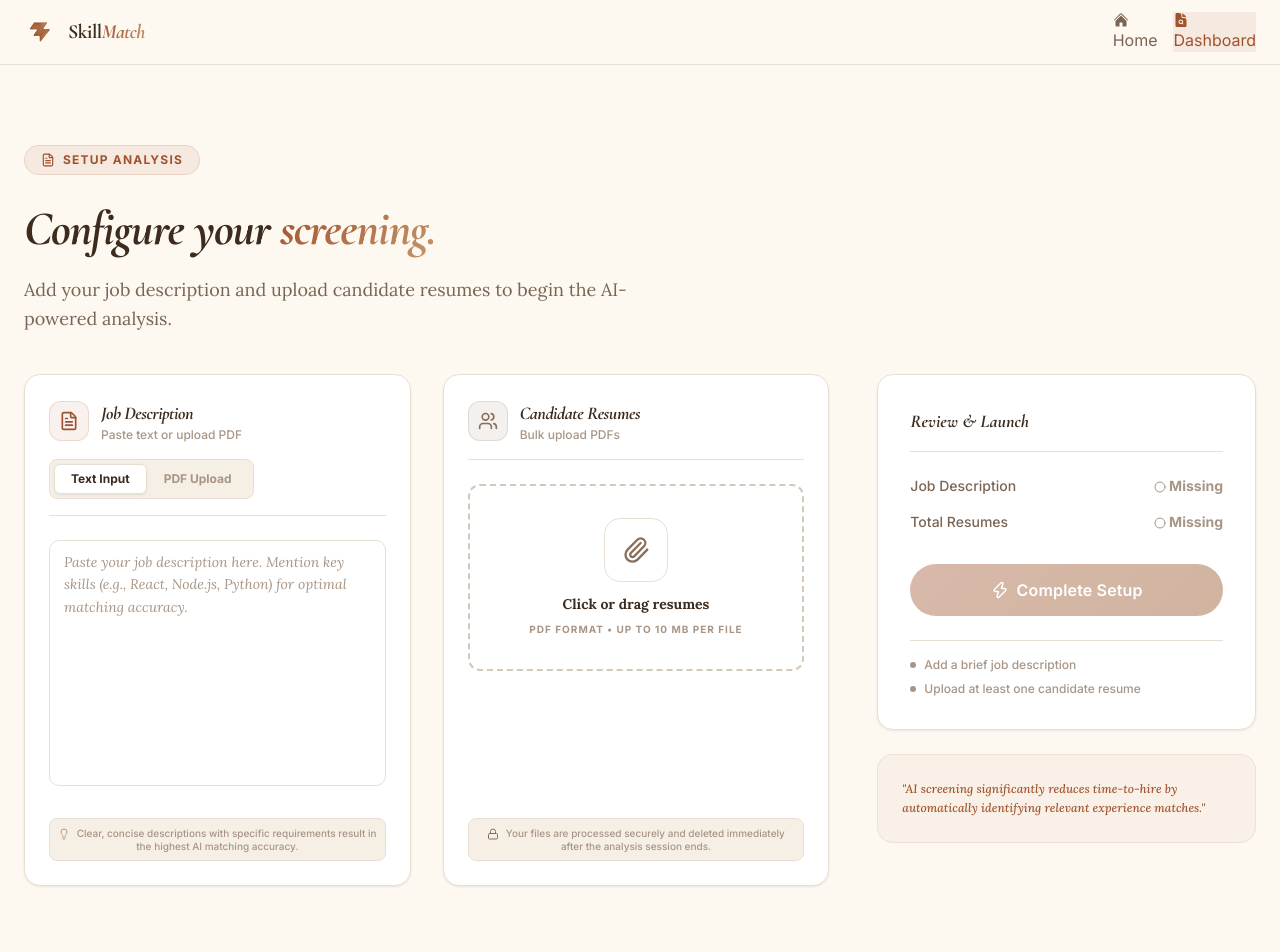
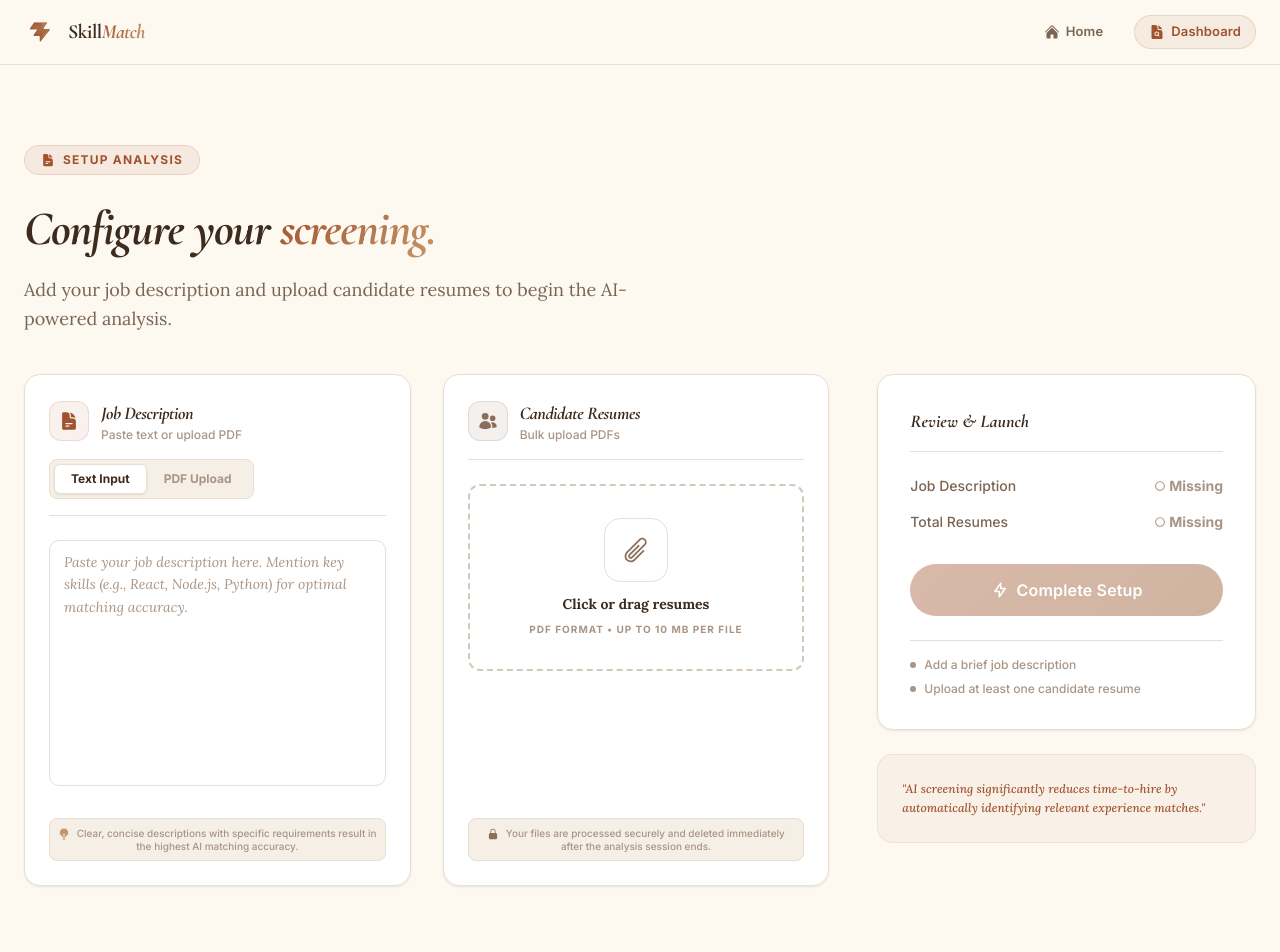
Before and after one commit to Garvgoel23/AI-Resume-Screening-System, a React (Vite) app in the folder client/: page /analyze in a window 1280 px wide. Shown: the top 952 px of the page. Built offline with nearby package versions, Linux system fonts and the light colour scheme; the HTML template or start-up script is replaced by a standard one; a web font is replaced by a local one.

Commit message:
feat: implement UI components and pages for resume analysis workflow

```diff
--- a/client/src/App.css
+++ b/client/src/App.css
@@ -181,3 +181,26 @@
 .nav-link:hover::after {
   width: 100%;
 }
+
+/* ── Nav Link Buttons ────────────────────────────────────── */
+.nav-link-btn {
+  display: inline-flex;
+  align-items: center;
+  gap: 6px;
+  padding: 6px 14px;
+  border-radius: 999px;
+  border: 1px solid transparent;
+  background: transparent;
+  font-size: 0.8125rem;
+  font-weight: 600;
+  cursor: pointer;
+  transition: all 0.25s ease;
+  letter-spacing: 0.01em;
+}
+
+.nav-link-btn:hover {
+  color: var(--accent-primary) !important;
+  background: rgba(160, 82, 45, 0.08) !important;
+  border-color: rgba(160, 82, 45, 0.15) !important;
+  transform: translateY(-1px);
+}
--- a/client/src/components/CandidateCard.tsx
+++ b/client/src/components/CandidateCard.tsx
@@ -1,6 +1,7 @@
 import React from 'react';
 import type { CandidateAnalysis } from '../types';
-import { Trophy, Medal, Award, Star, AlertTriangle } from 'lucide-react';
+import { HiTrophy, HiStar, HiExclamationTriangle, HiAcademicCap } from 'react-icons/hi2';
+import { FaMedal } from 'react-icons/fa6';
 
 interface CandidateCardProps {
   candidate: CandidateAnalysis;
@@ -38,9 +39,9 @@ const getFitBadge = (fit: string) => {
 };
 
 const getRankMedal = (rank: number) => {
-  if (rank === 1) return { icon: <Trophy size={18} />, label: '1st Place', color: 'linear-gradient(135deg, #C4956A, #A0522D)' };
-  if (rank === 2) return { icon: <Medal size={18} />, label: '2nd Place', color: 'linear-gradient(135deg, #A89585, #7A6555)' };
-  if (rank === 3) return { icon: <Award size={18} />, label: '3rd Place', color: 'linear-gradient(135deg, #8B6E5A, #6B5444)' };
+  if (rank === 1) return { icon: <HiTrophy size={18} />, label: '1st Place', color: 'linear-gradient(135deg, #C4956A, #A0522D)' };
+  if (rank === 2) return { icon: <FaMedal size={18} />, label: '2nd Place', color: 'linear-gradient(135deg, #A89585, #7A6555)' };
+  if (rank === 3) return { icon: <HiAcademicCap size={18} />, label: '3rd Place', color: 'linear-gradient(135deg, #8B6E5A, #6B5444)' };
   return { icon: null, label: null, color: 'var(--bg-elevated)' };
 };
 
@@ -154,7 +155,7 @@ const CandidateCard: React.FC<CandidateCardProps> = ({ candidate, rank }) => {
                   <div
                     className="w-6 h-6 rounded-lg flex items-center justify-center text-xs"
                     style={{ background: 'var(--badge-strong-bg)', border: '1px solid var(--badge-strong-border)' }}
-                  ><Star size={14} /></div>
+                  ><HiStar size={14} /></div>
                   Key Strengths
                 </h4>
                 <ul className="space-y-3">
@@ -183,7 +184,7 @@ const CandidateCard: React.FC<CandidateCardProps> = ({ candidate, rank }) => {
                   <div
                     className="w-6 h-6 rounded-lg flex items-center justify-center text-xs"
                     style={{ background: 'var(--badge-weak-bg)', border: '1px solid var(--badge-weak-border)' }}
-                  ><AlertTriangle size={14} /></div>
+                  ><HiExclamationTriangle size={14} /></div>
                   Potential Gaps
                 </h4>
                 <ul className="space-y-3">
--- a/client/src/components/JDInput.tsx
+++ b/client/src/components/JDInput.tsx
@@ -1,6 +1,6 @@
 import React, { useCallback, useState } from 'react';
 import { useDropzone } from 'react-dropzone';
-import { FileText, FileCheck, FolderOpen, Download, Lightbulb } from 'lucide-react';
+import { HiDocumentText, HiDocumentCheck, HiFolderOpen, HiArrowDownTray, HiLightBulb } from 'react-icons/hi2';
 
 interface JDInputProps {
   jdText: string;
@@ -43,7 +43,7 @@ const JDInput: React.FC<JDInputProps> = ({ jdText, jdFile, onTextChange, onFileC
               color: 'var(--accent-primary)',
             }}
           >
-            <FileText size={20} />
+            <HiDocumentText size={20} />
           </div>
           <div className="min-w-0">
             <h2
@@ -128,7 +128,7 @@ const JDInput: React.FC<JDInputProps> = ({ jdText, jdFile, onTextChange, onFileC
                     color: 'var(--badge-strong-text)',
                   }}
                 >
-                  <FileCheck size={28} />
+                  <HiDocumentCheck size={28} />
                 </div>
                 <div>
                   <p className="font-bold text-sm truncate max-w-[200px] mx-auto" style={{ color: 'var(--badge-strong-text)' }}>
@@ -162,7 +162,7 @@ const JDInput: React.FC<JDInputProps> = ({ jdText, jdFile, onTextChange, onFileC
                     color: 'var(--accent-primary)',
                   }}
                 >
-                  {isDragActive ? <FolderOpen size={28} /> : <Download size={28} />}
+                  {isDragActive ? <HiFolderOpen size={28} /> : <HiArrowDownTray size={28} />}
                 </div>
                 <div>
                   <p className="font-bold text-sm" style={{ color: 'var(--text-primary)' }}>
@@ -188,7 +188,7 @@ const JDInput: React.FC<JDInputProps> = ({ jdText, jdFile, onTextChange, onFileC
             fontFamily: "'Inter', sans-serif",
           }}
         >
-          <Lightbulb size={12} style={{ display: 'inline', verticalAlign: 'middle', marginRight: '4px', color: 'var(--accent-warm)' }} /> Clear, concise descriptions with specific requirements result in the highest AI matching accuracy.
+          <HiLightBulb size={12} style={{ display: 'inline', verticalAlign: 'middle', marginRight: '4px', color: 'var(--accent-warm)' }} /> Clear, concise descriptions with specific requirements result in the highest AI matching accuracy.
         </p>
       </div>
     </div>
--- a/client/src/components/ResultsDashboard.tsx
+++ b/client/src/components/ResultsDashboard.tsx
@@ -1,7 +1,8 @@
 import React, { useMemo } from 'react';
 import CandidateCard from './CandidateCard';
 import type { CandidateAnalysis } from '../types';
-import { Target, RotateCcw, Star, TrendingUp, Users } from 'lucide-react';
+import { TbTargetArrow } from 'react-icons/tb';
+import { HiArrowPath, HiStar, HiArrowTrendingUp, HiUsers } from 'react-icons/hi2';
 
 // ── Radial Score Chart ──────────────────────────────────────
 const CHART_COLORS = ['#A0522D', '#8B6E5A', '#C4956A', '#B8860B', '#4A7C59', '#7B8D6E', '#D4A574'];
@@ -133,7 +134,7 @@ const ResultsDashboard: React.FC<ResultsDashboardProps> = ({ candidates, onReset
               fontFamily: "'Inter', sans-serif",
             }}
           >
-            <Target size={12} /> Rank Analysis Complete
+            <TbTargetArrow size={12} /> Rank Analysis Complete
           </div>
           <h2
             className="text-4xl md:text-5xl font-bold tracking-tight leading-tight"
@@ -149,7 +150,7 @@ const ResultsDashboard: React.FC<ResultsDashboardProps> = ({ candidates, onReset
           onClick={onReset}
           className="btn-secondary px-6 py-3 flex items-center justify-center gap-2 font-bold text-sm"
         >
-          <RotateCcw size={16} /> New Analysis
+          <HiArrowPath size={16} /> New Analysis
         </button>
       </div>
 
@@ -161,7 +162,7 @@ const ResultsDashboard: React.FC<ResultsDashboardProps> = ({ candidates, onReset
             <div
               className="w-12 h-12 rounded-lg flex items-center justify-center text-xl"
               style={{ background: 'var(--bg-elevated)', border: '1px solid var(--border-primary)', color: 'var(--accent-primary)' }}
-            ><Star size={22} /></div>
+            ><HiStar size={22} /></div>
             <div className="min-w-0">
               <p className="text-[10px] font-bold uppercase tracking-widest mb-1" style={{ color: 'var(--text-muted)', fontFamily: "'Inter', sans-serif" }}>Highest Potential</p>
               <p className="text-lg font-bold truncate" style={{ fontFamily: "'Cormorant Garamond', serif", color: 'var(--text-primary)', fontStyle: 'italic' }}>{bestCandidate?.candidateName}</p>
@@ -176,7 +177,7 @@ const ResultsDashboard: React.FC<ResultsDashboardProps> = ({ candidates, onReset
             <div
               className="w-12 h-12 rounded-lg flex items-center justify-center text-xl"
               style={{ background: 'var(--bg-elevated)', border: '1px solid var(--border-primary)', color: 'var(--accent-secondary)' }}
-            ><TrendingUp size={22} /></div>
+            ><HiArrowTrendingUp size={22} /></div>
             <div>
               <p className="text-[10px] font-bold uppercase tracking-widest mb-1" style={{ color: 'var(--text-muted)', fontFamily: "'Inter', sans-serif" }}>Batch Quality</p>
               <p className="text-3xl font-bold" style={{ fontFamily: "'Cormorant Garamond', serif", color: 'var(--text-primary)', fontStyle: 'italic' }}>{avgScore}%</p>
@@ -191,7 +192,7 @@ const ResultsDashboard: React.FC<ResultsDashboardProps> = ({ candidates, onReset
             <div
               className="w-12 h-12 rounded-lg flex items-center justify-center text-xl"
               style={{ background: 'var(--bg-elevated)', border: '1px solid var(--border-primary)', color: 'var(--accent-warm)' }}
-            ><Users size={22} /></div>
+            ><HiUsers size={22} /></div>
             <div>
               <p className="text-[10px] font-bold uppercase tracking-widest mb-1" style={{ color: 'var(--text-muted)', fontFamily: "'Inter', sans-serif" }}>Elite Matches</p>
               <p className="text-3xl font-bold" style={{ fontFamily: "'Cormorant Garamond', serif", color: 'var(--text-primary)', fontStyle: 'italic' }}>{fitCounts['Strong Fit'] || 0}</p>
--- a/client/src/components/ResumeDropzone.tsx
+++ b/client/src/components/ResumeDropzone.tsx
@@ -1,6 +1,6 @@
 import React, { useCallback } from 'react';
 import { useDropzone } from 'react-dropzone';
-import { Users, FolderOpen, Paperclip, X, Lock } from 'lucide-react';
+import { HiUsers, HiFolderOpen, HiPaperClip, HiXMark, HiLockClosed } from 'react-icons/hi2';
 
 interface ResumeDropzoneProps {
   files: File[];
@@ -49,7 +49,7 @@ const ResumeDropzone: React.FC<ResumeDropzoneProps> = ({ files, onFilesChange })
               color: 'var(--accent-secondary)',
             }}
           >
-            <Users size={20} />
+            <HiUsers size={20} />
           </div>
           <div className="min-w-0">
             <h2
@@ -99,7 +99,7 @@ const ResumeDropzone: React.FC<ResumeDropzoneProps> = ({ files, onFilesChange })
                 color: 'var(--accent-secondary)',
               }}
             >
-              {isDragActive ? <FolderOpen size={28} /> : <Paperclip size={28} />}
+              {isDragActive ? <HiFolderOpen size={28} /> : <HiPaperClip size={28} />}
             </div>
             <div>
               <p className="font-bold text-sm" style={{ color: 'var(--text-primary)' }}>
@@ -174,7 +174,7 @@ const ResumeDropzone: React.FC<ResumeDropzoneProps> = ({ files, onFilesChange })
                     }}
                     title="Remove"
                   >
-                    <X size={16} />
+                    <HiXMark size={16} />
                   </button>
                 </div>
               ))}
@@ -193,7 +193,7 @@ const ResumeDropzone: React.FC<ResumeDropzoneProps> = ({ files, onFilesChange })
             fontFamily: "'Inter', sans-serif",
           }}
         >
-          <Lock size={12} style={{ display: 'inline', verticalAlign: 'middle', marginRight: '4px', color: 'var(--accent-secondary)' }} /> Your files are processed securely and deleted immediately after the analysis session ends.
+          <HiLockClosed size={12} style={{ display: 'inline', verticalAlign: 'middle', marginRight: '4px', color: 'var(--accent-secondary)' }} /> Your files are processed securely and deleted immediately after the analysis session ends.
         </p>
       </div>
     </div>
--- a/client/src/pages/AnalyzePage.tsx
+++ b/client/src/pages/AnalyzePage.tsx
@@ -4,7 +4,9 @@ import JDInput from '../components/JDInput';
 import ResumeDropzone from '../components/ResumeDropzone';
 import LoadingSpinner from '../components/LoadingSpinner';
 import { analyzeResumes } from '../services/api';
-import { Zap, AlertTriangle, Check, Circle, FileText, Upload } from 'lucide-react';
+import { TbBolt } from 'react-icons/tb';
+import { HiExclamationTriangle, HiCheck, HiDocumentText, HiArrowUpTray } from 'react-icons/hi2';
+import { FaRegCircle } from 'react-icons/fa';
 
 type PageState = 'input' | 'loading' | 'error';
 
@@ -65,7 +67,7 @@ const AnalyzePage: React.FC = () => {
                 fontFamily: "'Inter', sans-serif",
               }}
             >
-              <FileText size={14} /> Setup Analysis
+              <HiDocumentText size={14} /> Setup Analysis
             </div>
             <h1
               className="text-4xl lg:text-5xl font-bold tracking-tight leading-tight mb-4"
@@ -123,19 +125,19 @@ const AnalyzePage: React.FC = () => {
                   <div className="flex items-center justify-between text-sm">
                     <span style={{ color: 'var(--text-secondary)', fontFamily: "'Inter', sans-serif" }} className="font-medium">Job Description</span>
                     <span
-                      className="font-bold"
+                      className="font-bold flex items-center gap-1"
                       style={{ color: jdText || jdFile ? 'var(--accent-primary)' : 'var(--text-muted)', fontFamily: "'Inter', sans-serif" }}
                     >
-                      {jdText || jdFile ? <><Check size={12} style={{ display: 'inline', verticalAlign: 'middle' }} /> Ready</> : <><Circle size={12} style={{ display: 'inline', verticalAlign: 'middle' }} /> Missing</>}
+                      {jdText || jdFile ? <><HiCheck size={12} /> Ready</> : <><FaRegCircle size={10} /> Missing</>}
                     </span>
                   </div>
                   <div className="flex items-center justify-between text-sm">
                     <span style={{ color: 'var(--text-secondary)', fontFamily: "'Inter', sans-serif" }} className="font-medium">Total Resumes</span>
                     <span
-                      className="font-bold"
+                      className="font-bold flex items-center gap-1"
                       style={{ color: resumeFiles.length > 0 ? 'var(--accent-primary)' : 'var(--text-muted)', fontFamily: "'Inter', sans-serif" }}
                     >
-                      {resumeFiles.length > 0 ? <><Check size={12} style={{ display: 'inline', verticalAlign: 'middle' }} /> {resumeFiles.length} Queue</> : <><Circle size={12} style={{ display: 'inline', verticalAlign: 'middle' }} /> Missing</>}
+                      {resumeFiles.length > 0 ? <><HiCheck size={12} /> {resumeFiles.length} Queue</> : <><FaRegCircle size={10} /> Missing</>}
                     </span>
                   </div>
                 </div>
@@ -179,9 +181,9 @@ const AnalyzePage: React.FC = () => {
             </h3>
             <div className="grid grid-cols-1 md:grid-cols-3 gap-6">
               {[
-                { icon: <FileText size={18} />, tip: 'Be specific in your JD — mention exact skills, frameworks, and experience levels for the best AI matching.' },
-                { icon: <Upload size={18} />, tip: 'Upload multiple resumes at once. Our AI handles batch processing and ranks all candidates together.' },
-                { icon: <Zap size={18} />, tip: 'Results include actionable insights — strengths, gaps, and a clear recommendation for each candidate.' },
+                { icon: <HiDocumentText size={18} />, tip: 'Be specific in your JD — mention exact skills, frameworks, and experience levels for the best AI matching.' },
+                { icon: <HiArrowUpTray size={18} />, tip: 'Upload multiple resumes at once. Our AI handles batch processing and ranks all candidates together.' },
+                { icon: <TbBolt size={18} />, tip: 'Results include actionable insights — strengths, gaps, and a clear recommendation for each candidate.' },
               ].map((item, i) => (
                 <div key={i} className="flex gap-4">
                   <div
@@ -216,7 +218,7 @@ const AnalyzeButton: React.FC<{ isReady: boolean; count: number; onClick: () =>
     disabled={!isReady}
     className="btn-primary w-full flex items-center justify-center gap-2 text-base py-3.5"
   >
-    <Zap size={18} />
+    <TbBolt size={18} />
     {isReady
       ? `Analyze ${count} Resume${count !== 1 ? 's' : ''}`
       : 'Complete Setup'}
@@ -231,7 +233,7 @@ const ErrorBanner: React.FC<{ msg: string }> = ({ msg }) => (
       border: '1px solid var(--badge-weak-border)',
     }}
   >
-    <AlertTriangle size={20} className="shrink-0" style={{ color: 'var(--badge-weak-text)' }} />
+    <HiExclamationTriangle size={20} className="shrink-0" style={{ color: 'var(--badge-weak-text)' }} />
     <div className="min-w-0 flex-1">
       <p className="font-bold text-xs uppercase tracking-wider mb-1" style={{ color: 'var(--badge-weak-text)', fontFamily: "'Inter', sans-serif" }}>Analysis Failed</p>
       <p className="text-sm break-words" style={{ color: 'var(--badge-weak-text)', fontFamily: "'Lora', serif" }}>{msg}</p>
--- a/client/src/pages/LandingPage.tsx
+++ b/client/src/pages/LandingPage.tsx
@@ -1,6 +1,7 @@
 import React, { useState, useEffect } from 'react';
 import { useNavigate } from 'react-router-dom';
-import { Sparkles, Target, Zap, Gem, ArrowRight } from 'lucide-react';
+import { HiSparkles, HiArrowRight } from 'react-icons/hi2';
+import { TbTargetArrow, TbBolt, TbDiamond } from 'react-icons/tb';
 
 // ── Typewriter Component ────────────────────────────────────
 const Typewriter: React.FC<{ text: string; delay?: number; startDelay?: number }> = ({ text, delay = 60, startDelay = 0 }) => {
@@ -36,6 +37,11 @@ const Typewriter: React.FC<{ text: string; delay?: number; startDelay?: number }
 const LandingPage: React.FC = () => {
   const navigate = useNavigate();
 
+  const handleGetStarted = () => {
+    navigate('/analyze');
+    window.scrollTo({ top: 0, behavior: 'instant' });
+  };
+
   return (
     <>
       <main className="max-w-7xl mx-auto px-6 py-16 lg:py-24">
@@ -53,7 +59,7 @@ const LandingPage: React.FC = () => {
                   fontFamily: "'Inter', sans-serif",
                 }}
               >
-                <Sparkles size={14} /> AI-Powered Recruitment
+                <HiSparkles size={14} /> AI-Powered Recruitment
               </div>
 
               <h1
@@ -76,11 +82,11 @@ const LandingPage: React.FC = () => {
 
               <button
                 className="get-started-pill flex items-center gap-2.5"
-                onClick={() => navigate('/analyze')}
+                onClick={handleGetStarted}
               >
                 <span className="pill-dot" />
                 Get Started
-                <ArrowRight size={16} />
+                <HiArrowRight size={16} />
               </button>
             </div>
           </div>
@@ -88,9 +94,9 @@ const LandingPage: React.FC = () => {
           {/* Feature Grid */}
           <div className="grid grid-cols-1 sm:grid-cols-3 gap-6">
             {[
-              { icon: <Target size={22} />, title: 'Precision Scoring', desc: 'Weighted matching aligned to your JD requirements' },
-              { icon: <Zap size={22} />, title: 'Instant Ranking', desc: 'Identify top candidates in seconds, not hours' },
-              { icon: <Gem size={22} />, title: 'Actionable Insights', desc: 'Clear breakdown of strengths & skill gaps' },
+              { icon: <TbTargetArrow size={22} />, title: 'Precision Scoring', desc: 'Weighted matching aligned to your JD requirements' },
+              { icon: <TbBolt size={22} />, title: 'Instant Ranking', desc: 'Identify top candidates in seconds, not hours' },
+              { icon: <TbDiamond size={22} />, title: 'Actionable Insights', desc: 'Clear breakdown of strengths & skill gaps' },
             ].map((feature, i) => (
               <div
                 key={i}
@@ -168,11 +174,11 @@ const LandingPage: React.FC = () => {
 
             <button
               className="get-started-pill flex items-center gap-2.5 mx-auto"
-              onClick={() => navigate('/analyze')}
+              onClick={handleGetStarted}
             >
               <span className="pill-dot" />
               Start Screening Now
-              <ArrowRight size={16} />
+              <HiArrowRight size={16} />
             </button>
           </div>
         </div>
```
